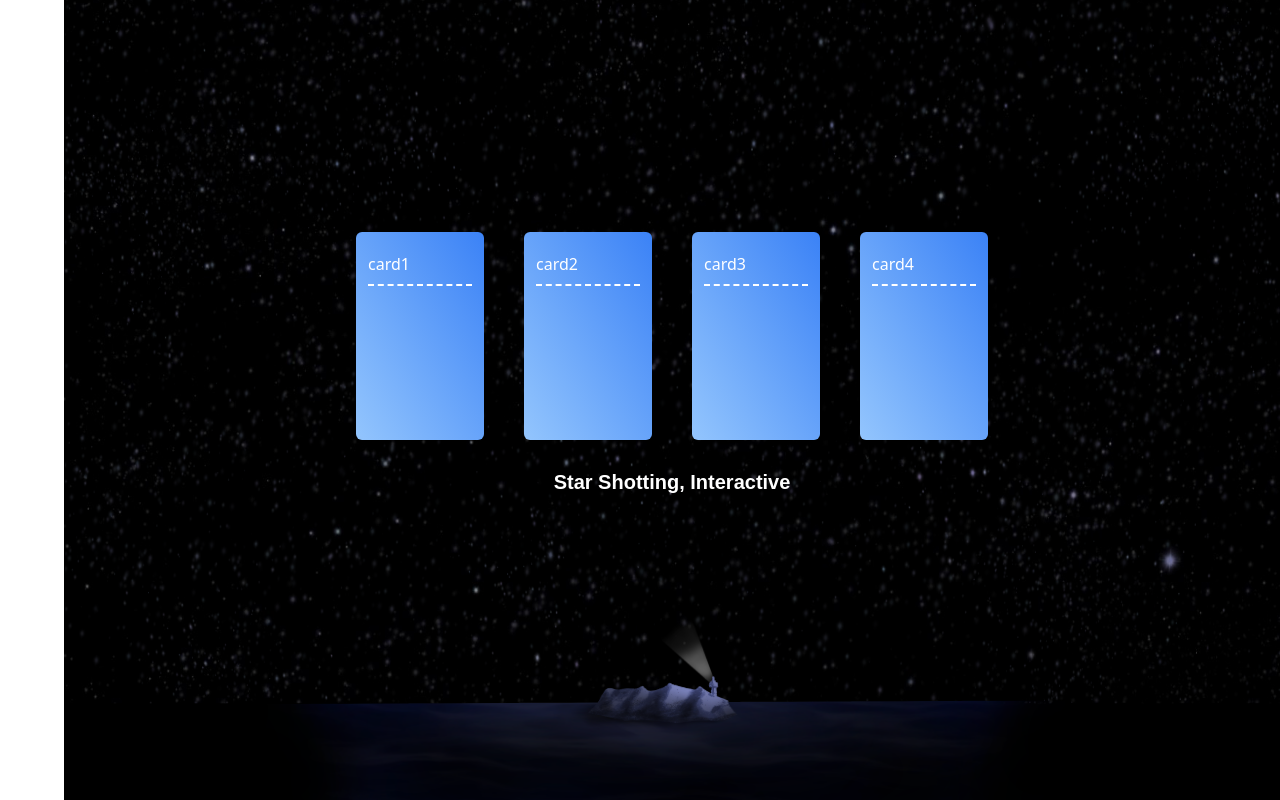
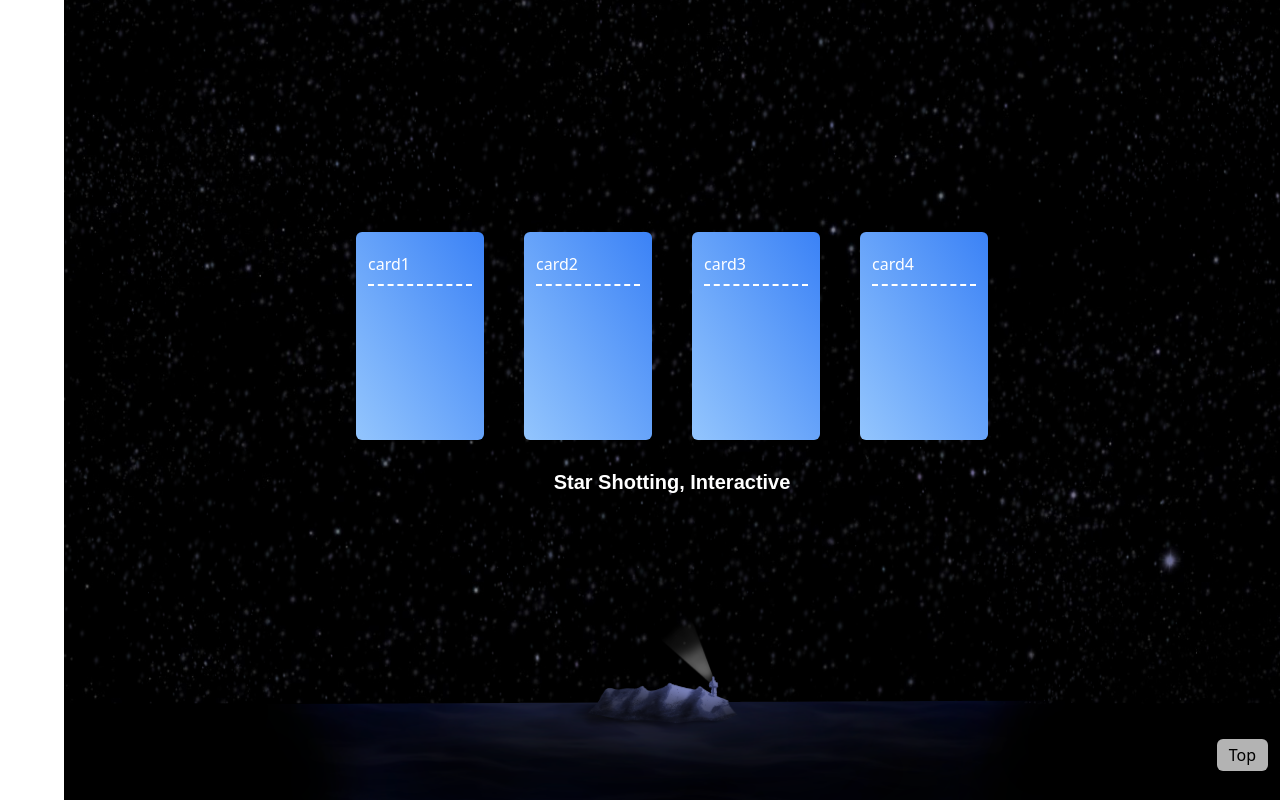
Before and after one commit to SOPLAY/Tailwindcss, a Next.js app: page /star in a window 1280 px wide. Shown: the part 1068-1868 px from the top of the page. Built offline with nearby package versions, Linux system fonts and the light colour scheme.

Commit message:
[ Star ] Add top btn

```diff
--- a/pages/star.tsx
+++ b/pages/star.tsx
@@ -50,7 +50,7 @@ const Home: NextPage<IGetStaticProps> = ({ datas }) => {
       }
 
       typeof window !== 'undefined' &&
-        gsap.to(window, 3, {
+        gsap.to(window, 2, {
           scrollTo: {
             y: starRef.current.getElementsByTagName('section')[1],
           },
@@ -66,6 +66,13 @@ const Home: NextPage<IGetStaticProps> = ({ datas }) => {
       });
     }
   }, []);
+  const onMoveTop = () => {
+    window &&
+      gsap.to(window, 1, {
+        scrollTo: { y: 0, autoKill: true },
+        ease: Power4.easeInOut,
+      });
+  };
 
   return (
     <div
@@ -95,13 +102,20 @@ const Home: NextPage<IGetStaticProps> = ({ datas }) => {
             Star Shotting, Interactive
           </p>
         </div>
-
         <Image
           src='/assets/image/ch3/bottom.png'
           height={500}
           width={2000}
           priority={true}
         />
+        <div className='absolute bottom-[5%] right-3'>
+          <button
+            className='px-3 py-1 text-black duration-300 rounded-md bg-white/70 hover:bg-white hover:font-bold'
+            onClick={() => onMoveTop()}
+          >
+            Top
+          </button>
+        </div>
       </section>
     </div>
   );
```
